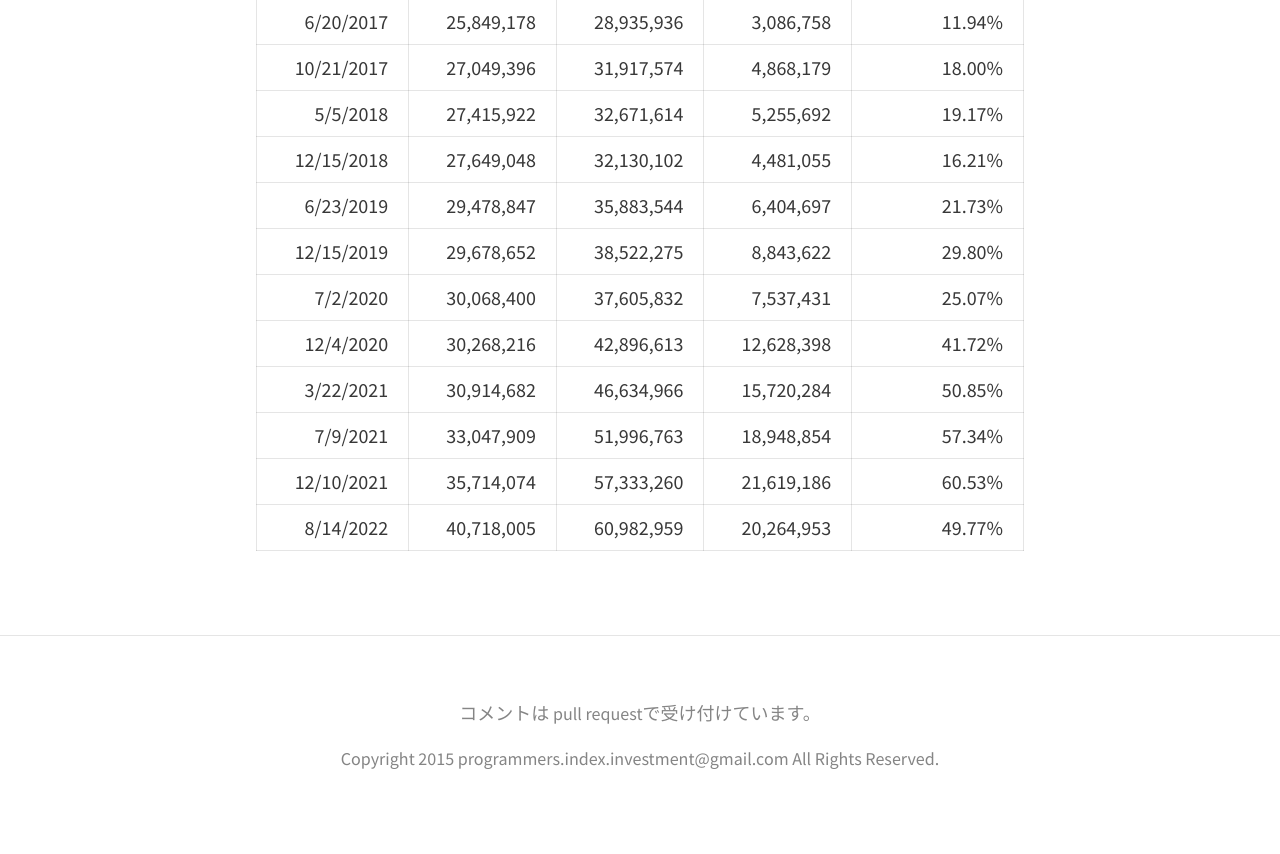
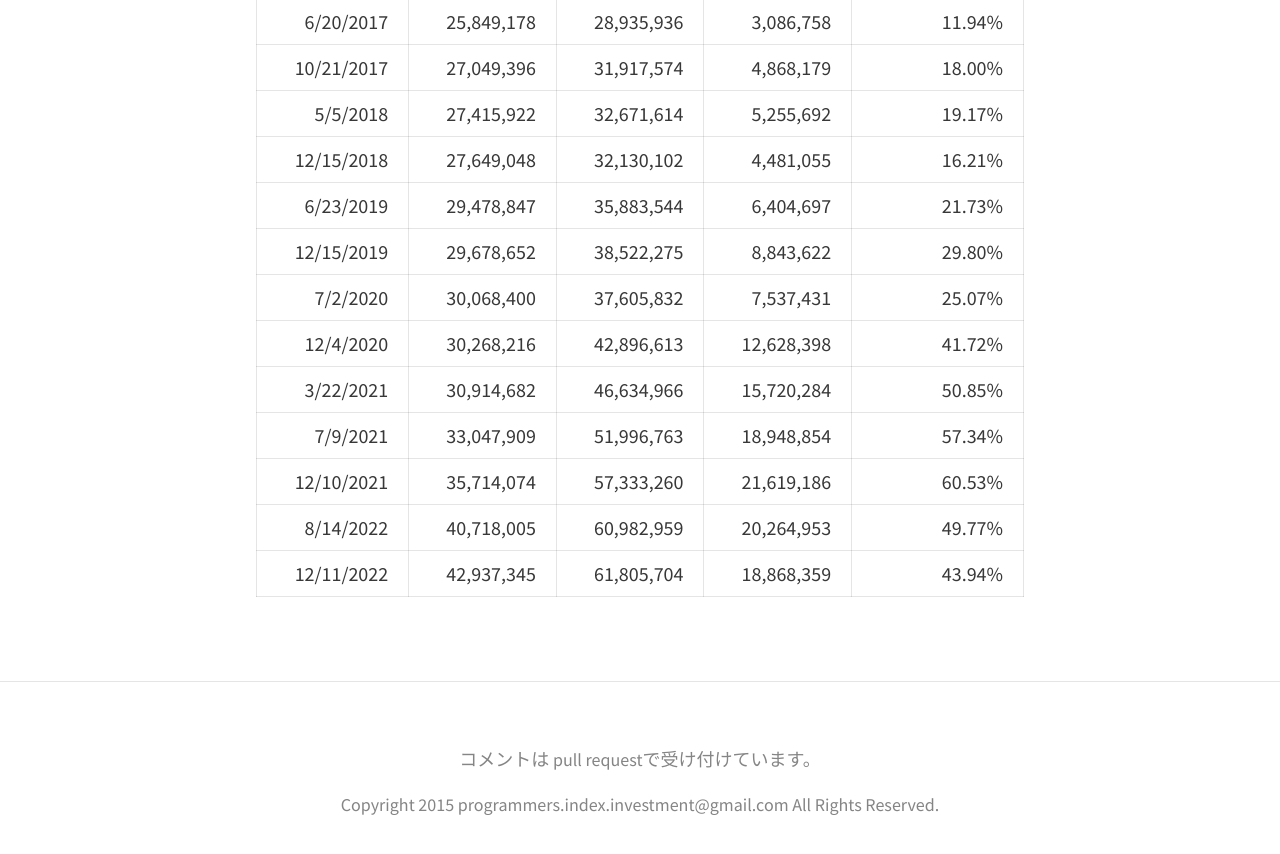
Before and after one commit to programmers-index-investment/programmers-index-investment.github.io, a Jekyll site: the page built from investment_return.md, in a window 1280 px wide and 900 px high, scrolled down 1364 px. Shown: the top 854 px of the window. Built offline with Jekyll 4.4.1, drawn with Linux system fonts in a browser that asks for light colours; nearby versions of some CDN libraries.

Commit message:
2022/12/11

```diff
--- a/investment_return.md
+++ b/investment_return.md
@@ -33,3 +33,4 @@ permalink: /investment_return/
 7/9/2021|33,047,909|51,996,763|18,948,854|57.34%
 12/10/2021|35,714,074|57,333,260|21,619,186|60.53%
 8/14/2022|40,718,005|60,982,959|20,264,953|49.77%
+12/11/2022|42,937,345|61,805,704|18,868,359|43.94%
--- a/scripts/invest_return.tsv
+++ b/scripts/invest_return.tsv
@@ -19,3 +19,4 @@
 7/9/2021	33,047,909	51,996,763	18,948,854	57.34%
 12/10/2021	35,714,074	57,333,260	21,619,186	60.53%
 8/14/2022	40,718,005	60,982,959	20,264,953	49.77%
+12/11/2022	42,937,345	61,805,704	18,868,359	43.94%
```
Also changed, not shown: images/investment_return/investment_return.png.
